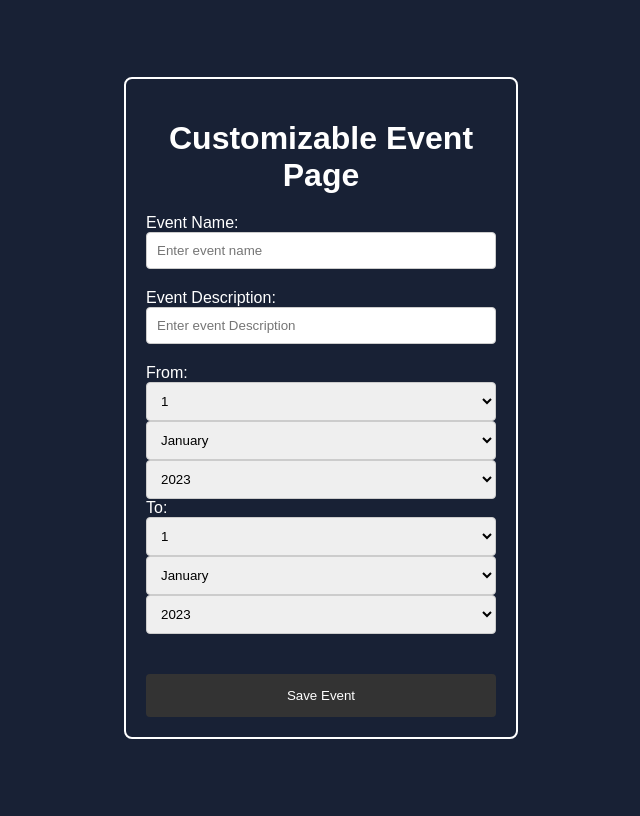
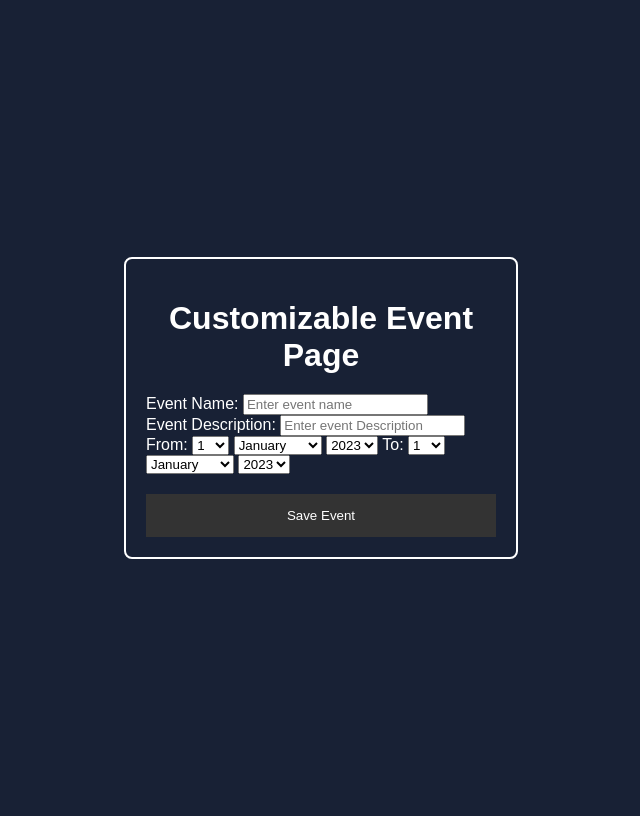
Before and after one commit to stevenjknaack/team-scheduler, a Flask app: page /eventCreate in a window 1280 px wide. Shown: the whole page, without its empty margins (319-959 px from the left). Run offline with Flask 3, Linux system fonts and the light colour scheme; the visitor is signed in with stand-in values (Sample User, id 1).

Commit message:
Fixed import issue and segregated styles and js code from events

```diff
--- a/backend/app.py
+++ b/backend/app.py
@@ -4,7 +4,7 @@
 from flask_cors import CORS
 import mysql.connector
 import mysecrets
-#import bcrypt
+import bcrypt
 import os
 
 app = Flask(__name__, root_path=os.path.join(os.path.dirname(os.path.abspath(__file__)), '..'))
--- a/templates/event.html
+++ b/templates/event.html
@@ -2,43 +2,10 @@
 <html>
 <head>
     <title>Customizable Event Page</title>
-    <style>
-        body {
-            font-family: Arial, sans-serif;
-        }
-        .container {
-            max-width: 600px;
-            margin: 0 auto;
-            padding: 20px;
-        }
-        h1 {
-            text-align: center;
-        }
-        .form-group {
-            margin-bottom: 20px;
-        }
-        label {
-            display: block;
-        }
-        select, input[type="text"] {
-            width: 100%;
-            padding: 10px;
-            border: 1px solid #ccc;
-            border-radius: 4px;
-            box-sizing: border-box;
-        }
-        button {
-            background-color: #007BFF;
-            color: white;
-            padding: 10px 20px;
-            border: none;
-            border-radius: 4px;
-            cursor: pointer;
-        }
-    </style>
     <meta charset="UTF-8">
     <meta name="viewport" content="width=device-width, initial-scale=1.0">
     <link rel="stylesheet" href="{{ url_for('static', filename='styles/styles.css') }}">
+    <link rel="stylesheet" href="{{ url_for('static', filename='styles/event.css') }}">
 </head>
 <body>
     <div class="container">
@@ -167,12 +134,7 @@
             <div class="navbar-right">
                 <button type="submit" id="save" href="{{ url_for('index') }}" class="btn btn-danger">Save Event</button>
             </div>
-            <script>
-                document.getElementById("save").addEventListener("click", function() {
-                    // Use JavaScript to navigate to the profile page
-                    window.location.href = "{{ url_for('saveEvent') }}";
-                });
-            </script>
+            <script src="{{ url_for('static', filename='scripts/event.js') }}"></script>
         </form>
     </div>
 </body>
```
